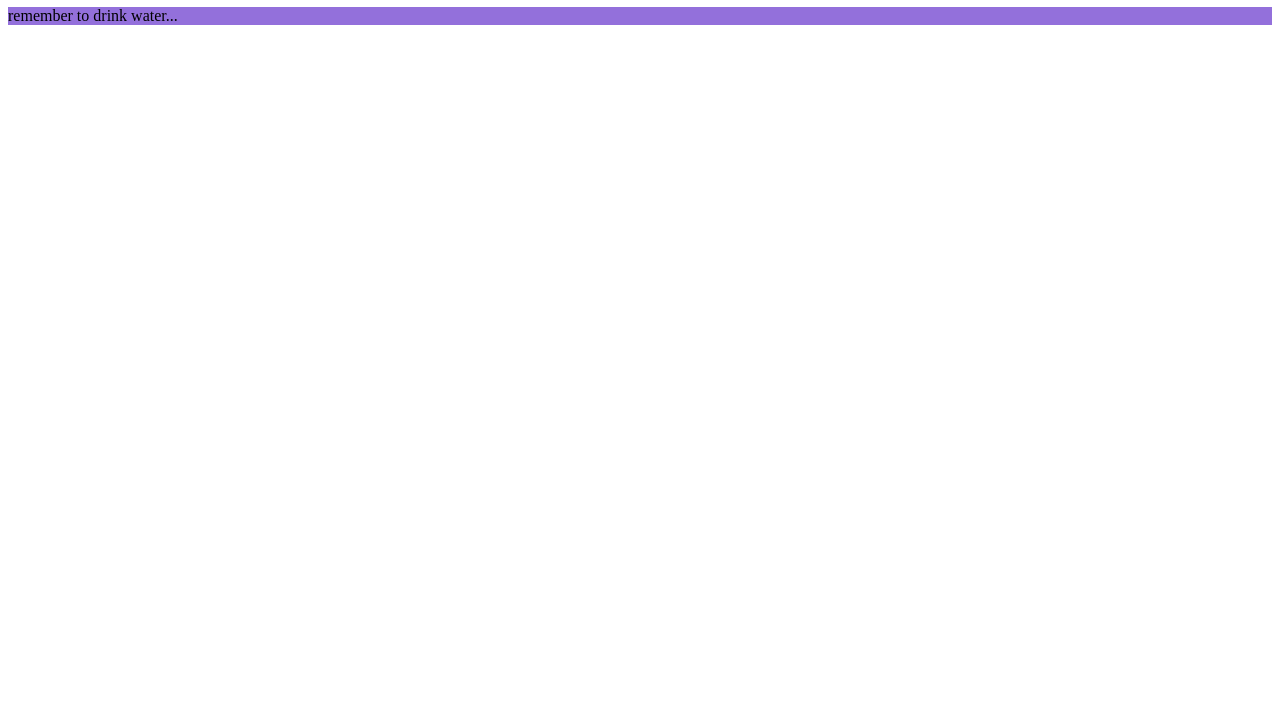
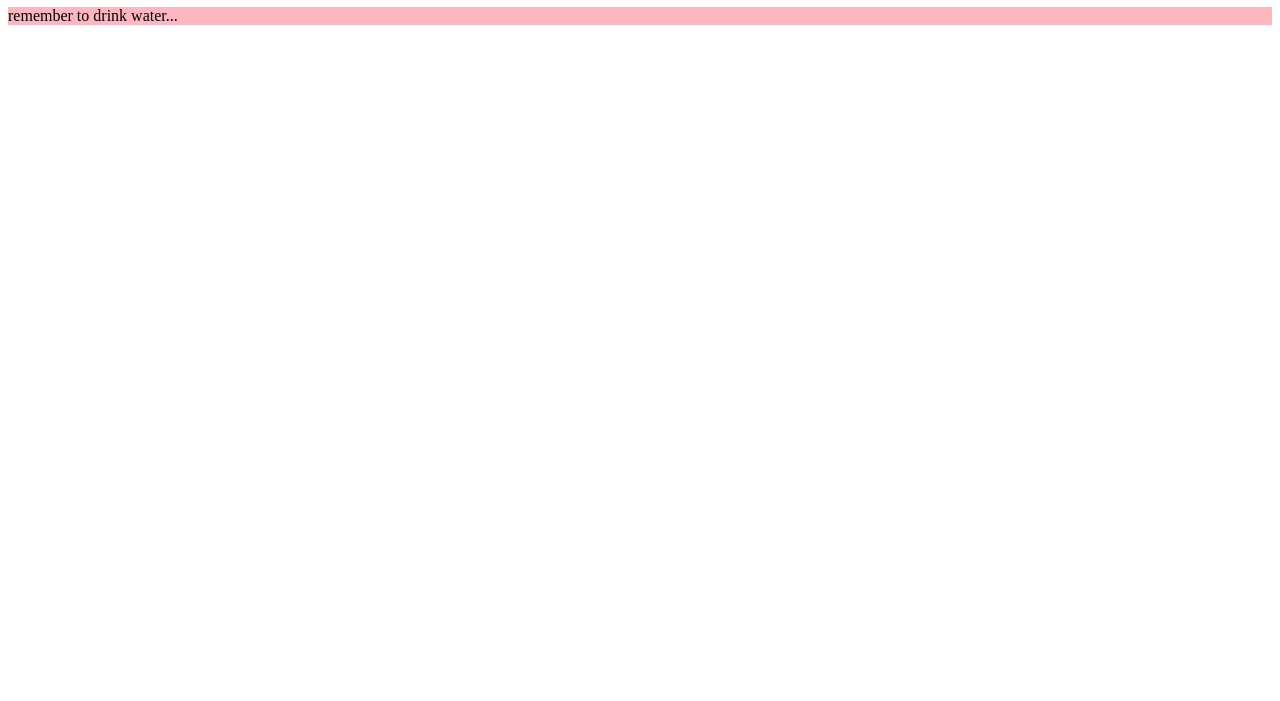
Before and after one commit to magsk19/magsk19.github.io, a plain HTML site: page index.html in a window 1280 px wide. Shown: the part 99-800 px from the top of the page. Drawn offline with Linux system fonts and the light colour scheme.

Commit message:
Update index.html

```diff
--- a/index.html
+++ b/index.html
@@ -2,9 +2,10 @@
 <!DOCTYPE html>
 <html>
 <body>
+  <body style="background-MediumPurple;">
 
   <h1 style="background-color:Cornsilk;">hello, hi</h1>
-<p style="background-color:MediumPurple;">remember to drink water...</p>
+<p style="background-color:LightPink;">remember to drink water...</p>
 
 
 </body>
```
